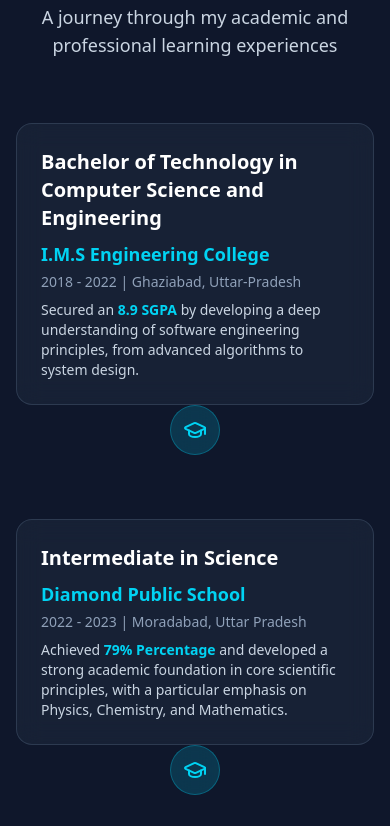
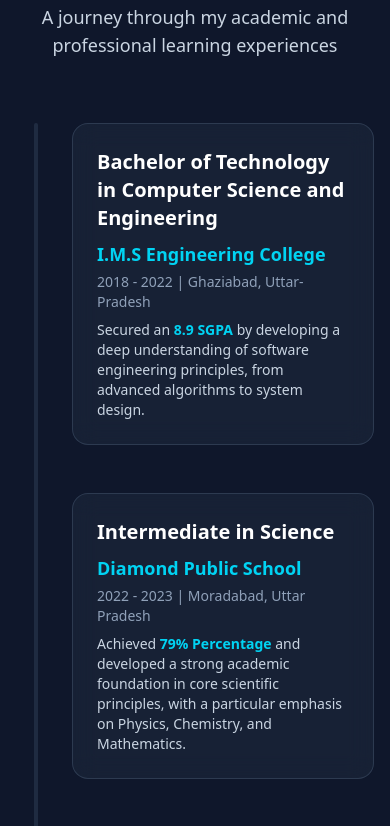
Before and after one commit to Nabhyadav6829/Portfolio, a React (Vite) app: page / in a window 390 px wide. Shown: the part 5900-6726 px from the top of the page. Built offline with nearby package versions, Linux system fonts and the light colour scheme.

Commit message:
Update Education.jsx

```diff
--- a/src/components/Education.jsx
+++ b/src/components/Education.jsx
@@ -18,7 +18,6 @@
    </>
  )
 },
-
    {
  id: 2,
  degree: 'Intermediate in Science',
@@ -31,7 +30,6 @@
    </>
  )
 },
-
    {
       id: 3,
       degree: 'High School (Science Stream)',
@@ -45,7 +43,6 @@
         </>
       )
     },
-
 
   ];
 
@@ -65,15 +62,18 @@
 
         {/* Education Timeline */}
         <div className="relative">
-          {/* Centered Timeline Line */}
+          {/* Timeline Line for Mobile */}
+          <div className="absolute left-5 transform -translate-x-1/2 w-1 h-full bg-slate-700/50 rounded-full md:hidden"></div>
+
+          {/* Centered Timeline Line for Desktop */}
           <div className="absolute left-1/2 transform -translate-x-0.5 w-1 h-full bg-gradient-to-b from-cyan-500 to-blue-500 rounded-full hidden md:block"></div>
 
           {education.map((edu, index) => (
             <div
               key={edu.id}
-              className={`relative flex items-center mb-12 ${
+              className={`relative mb-12 pl-14 md:pl-0 md:flex md:items-center ${
                 index % 2 === 0 ? 'md:flex-row' : 'md:flex-row-reverse'
-              } flex-col md:gap-1`}
+              } md:gap-1`}
             >
               {/* Left/Right Content */}
               <div className="w-full md:w-5/12">
@@ -90,8 +90,8 @@
                 </div>
               </div>
 
-              {/* Timeline Icon */}
-              <div className="relative z-10 bg-cyan-500/20 backdrop-blur-md rounded-full p-3 border border-cyan-400/30 mb-4 md:mb-0 md:absolute md:left-1/2 md:transform md:-translate-x-1/2">
+              {/* Timeline Icon (Hidden on mobile) */}
+              <div className="hidden md:block relative z-10 bg-cyan-500/20 backdrop-blur-md rounded-full p-3 border border-cyan-400/30 md:absolute md:left-1/2 md:transform md:-translate-x-1/2">
                 <GraduationCap className="text-cyan-400 text-2xl" />
               </div>
 
```
Lines whose indentation alone changed are shown as unchanged.
